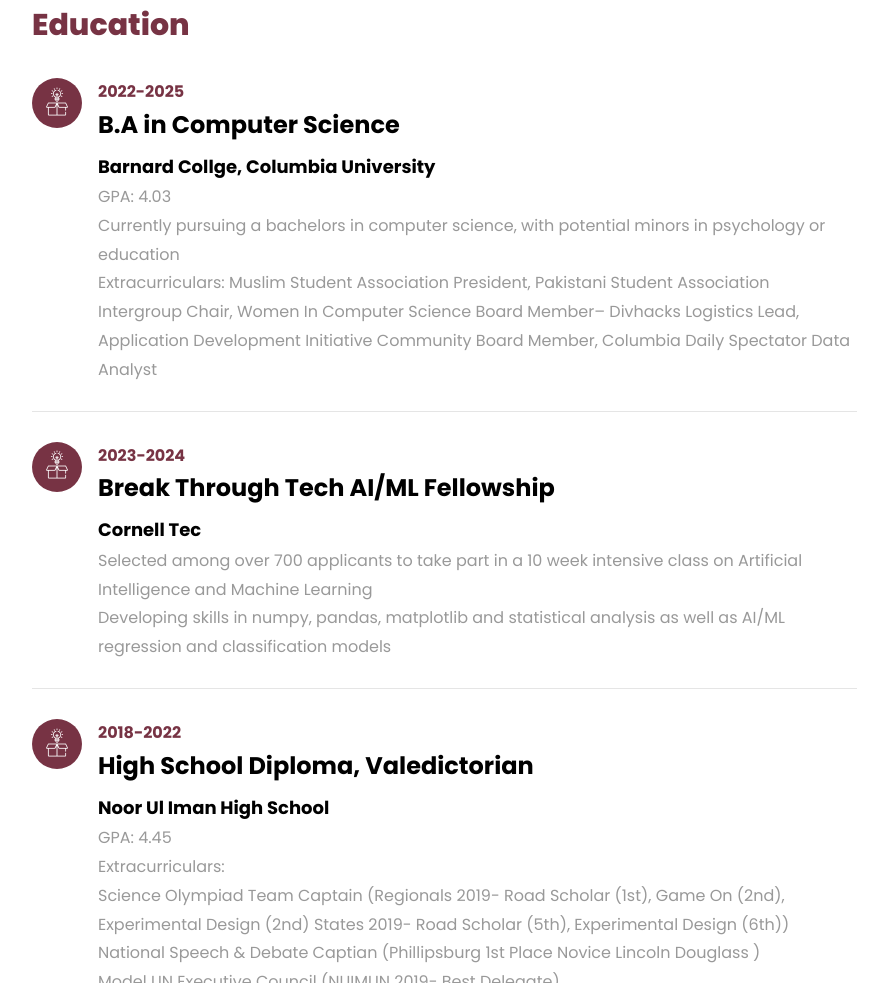
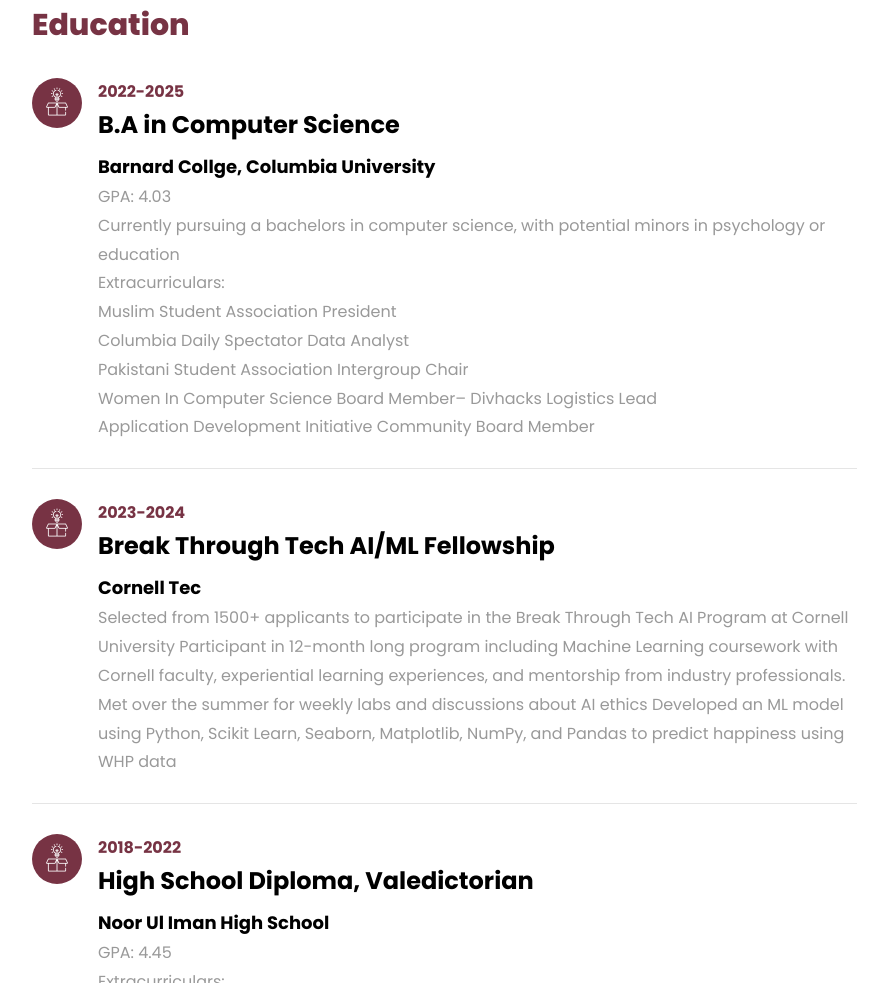
Before and after one commit to anumahmad/old_personal_website, a plain HTML site: page index.html in a window 1280 px wide. Shown: the part 767-1750 px from the top of the page, without its empty margins (338-1226 px from the left). Drawn offline with Linux system fonts and the light colour scheme; files whose address does not match are found by name.

Commit message:
Update index.html

```diff
--- a/index.html
+++ b/index.html
@@ -164,7 +164,12 @@
 		    					<h2>B.A in Computer Science</h2>
 		    					<span class="position">Barnard Collge, Columbia University</span>
 		    					<p>GPA: 4.03 <br> Currently pursuing a bachelors in computer science, with potential minors in psychology or education
-								<br> Extracurriculars: Muslim Student Association President, Pakistani Student Association Intergroup Chair, Women In Computer Science Board Member– Divhacks Logistics Lead, Application Development Initiative Community Board Member, Columbia Daily Spectator Data Analyst
+								<br> Extracurriculars:
+								<br> Muslim Student Association President
+								<br> Columbia Daily Spectator Data Analyst
+								<br> Pakistani Student Association Intergroup Chair
+								<br> Women In Computer Science Board Member– Divhacks Logistics Lead
+								<br> Application Development Initiative Community Board Member
 								</p>
 
 							</div>
@@ -177,8 +182,10 @@
 		    					<span class="date">2023-2024</span>
 		    					<h2>Break Through Tech AI/ML Fellowship</h2>
 		    					<span class="position">Cornell Tec</span>
-		    					<p>Selected among over 700 applicants to take part in a 10 week intensive class on Artificial Intelligence and Machine Learning
-									<br> Developing skills in numpy, pandas, matplotlib and statistical analysis as well as AI/ML regression and classification models </p>
+		    					<p> Selected from 1500+ applicants to participate in the Break Through Tech AI Program at Cornell University
+Participant in 12-month long program including Machine Learning coursework with Cornell faculty, experiential learning experiences, and               mentorship from industry professionals. Met over the summer for weekly labs and discussions about AI ethics
+Developed an ML model using Python, Scikit Learn, Seaborn, Matplotlib, NumPy, and Pandas to predict happiness using WHP data
+ </p>
 							</div>
 	    				</div>
 	    				<div class="resume-wrap d-flex ftco-animate">
```
